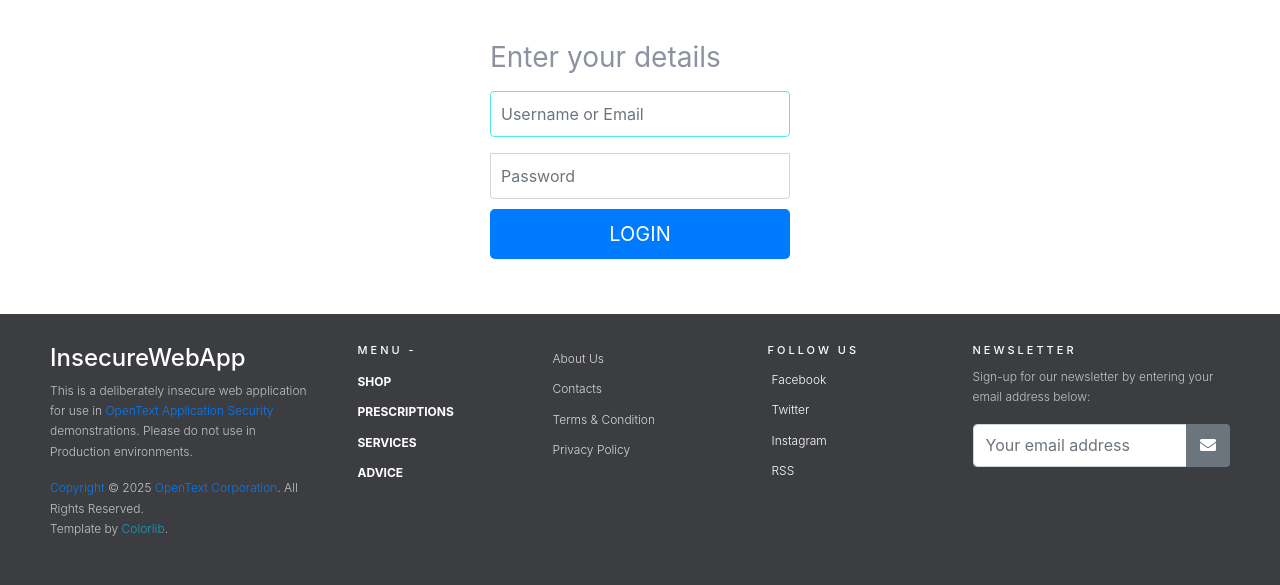
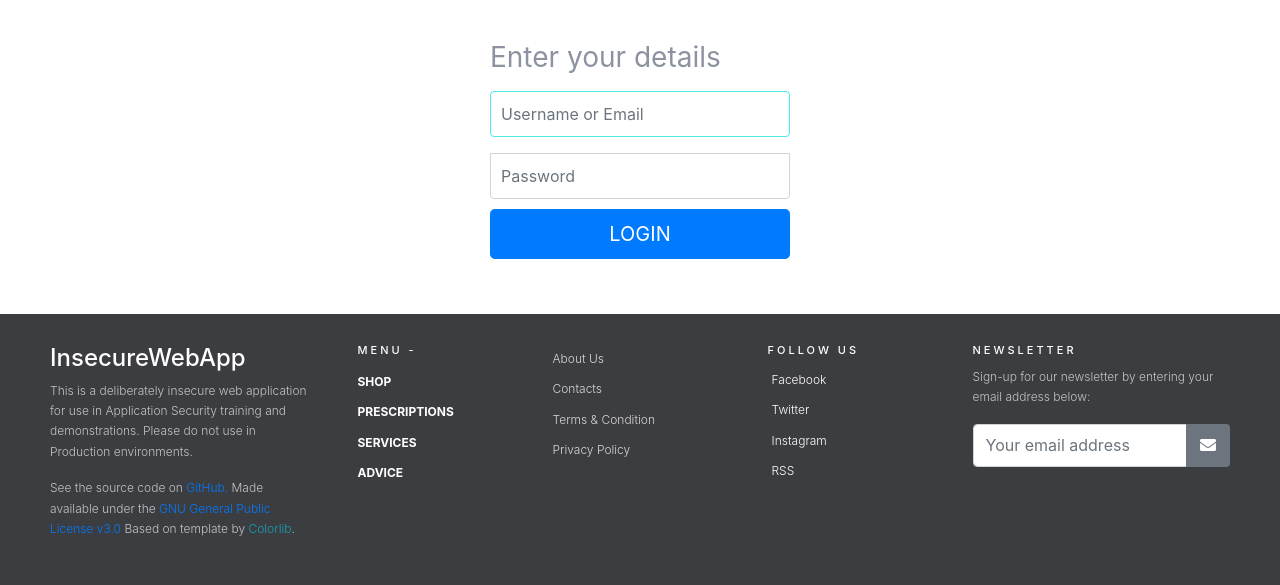
Before and after one commit to kadraman/InsecureWebApp, a Flask app: page /auth/login in a window 1280 px wide. Shown: the part 287-872 px from the top of the page. Run offline with Flask 3, Linux system fonts and the light colour scheme; some libraries are stand-ins or nearby versions; some web fonts are replaced.

Commit message:
Updating DAST Automated login macro and templates

```diff
--- a/iwa/__init__.py
+++ b/iwa/__init__.py
@@ -18,7 +18,7 @@ def create_app(test_config=None):
         # a default secret that should be overridden by instance config
         SECRET_KEY="dev",
         # store the database in the instance folder
-        DATABASE=os.path.join(app.instance_path, "fortifydemoapp.sqlite"),
+        DATABASE=os.path.join(app.instance_path, "insecurewebapp.sqlite"),
     )
 
     if test_config is None:
--- a/iwa/templates/base.html
+++ b/iwa/templates/base.html
@@ -158,15 +158,15 @@
             <div class="row">
                 <div class="col-md-3 footer-brand animated fadeInLeft">
                     <h4>InsecureWebApp</h4>
-                    <p>This is a deliberately insecure web application for use in
-                        <a href="https://www.opentext.com/products/application-security" target="_blank">OpenText
-                            Application Security</a> demonstrations.
+                    <p>
+                        This is a deliberately insecure web application for use in Application Security training and demonstrations.
                         Please do not use in Production environments.
                     </p>
-                    <p><a href="https://www.opentext.com/about/copyright-information" target="_blank">Copyright</a>
-                        &copy; 2025 <a href="https://www.opentext.com/">OpenText Corporation</a>. All Rights Reserved.
-                        <br />Template by
-                        <a href="https://colorlib.com" target="_blank" class="text-info">Colorlib</a>.
+                    <p>
+                        See the source code on <a href="https://github.com/kadraman/InsecureWebApp">GitHub.</a>
+                        Made available under the
+                        <a href="https://www.gnu.org/licenses/gpl-3.0.html" target="_blank">GNU General Public License v3.0</a>
+                        Based on template by <a href="https://colorlib.com" target="_blank" class="text-info">Colorlib</a>.
                     </p>
                 </div>
                 <div class="col-md-4 footer-nav animated fadeInUp">
```
Also changed, not shown: .github/workflows/azure-webapps-python.yml, .github/workflows/fod.yml, README.md, 1 other file.
